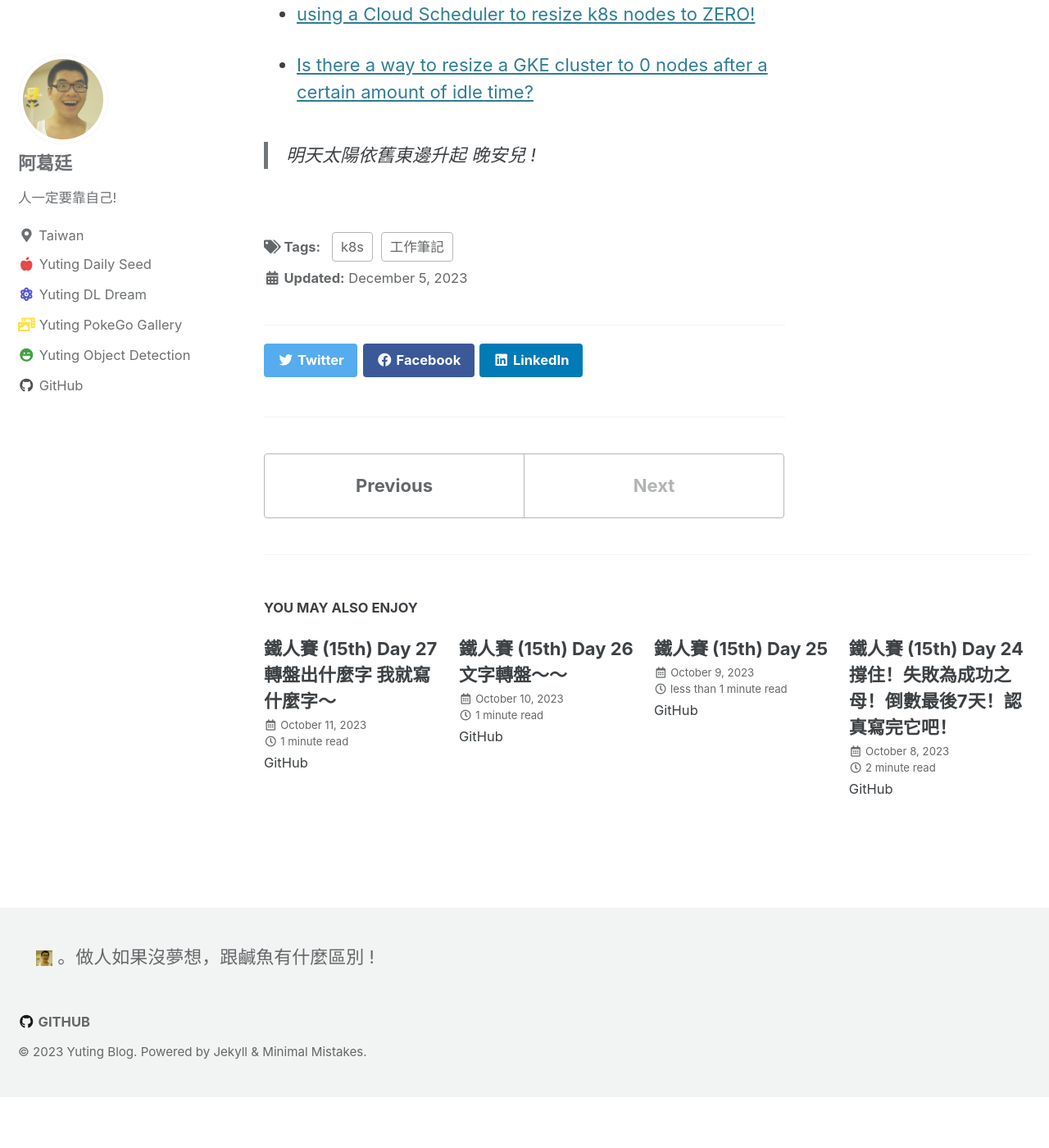
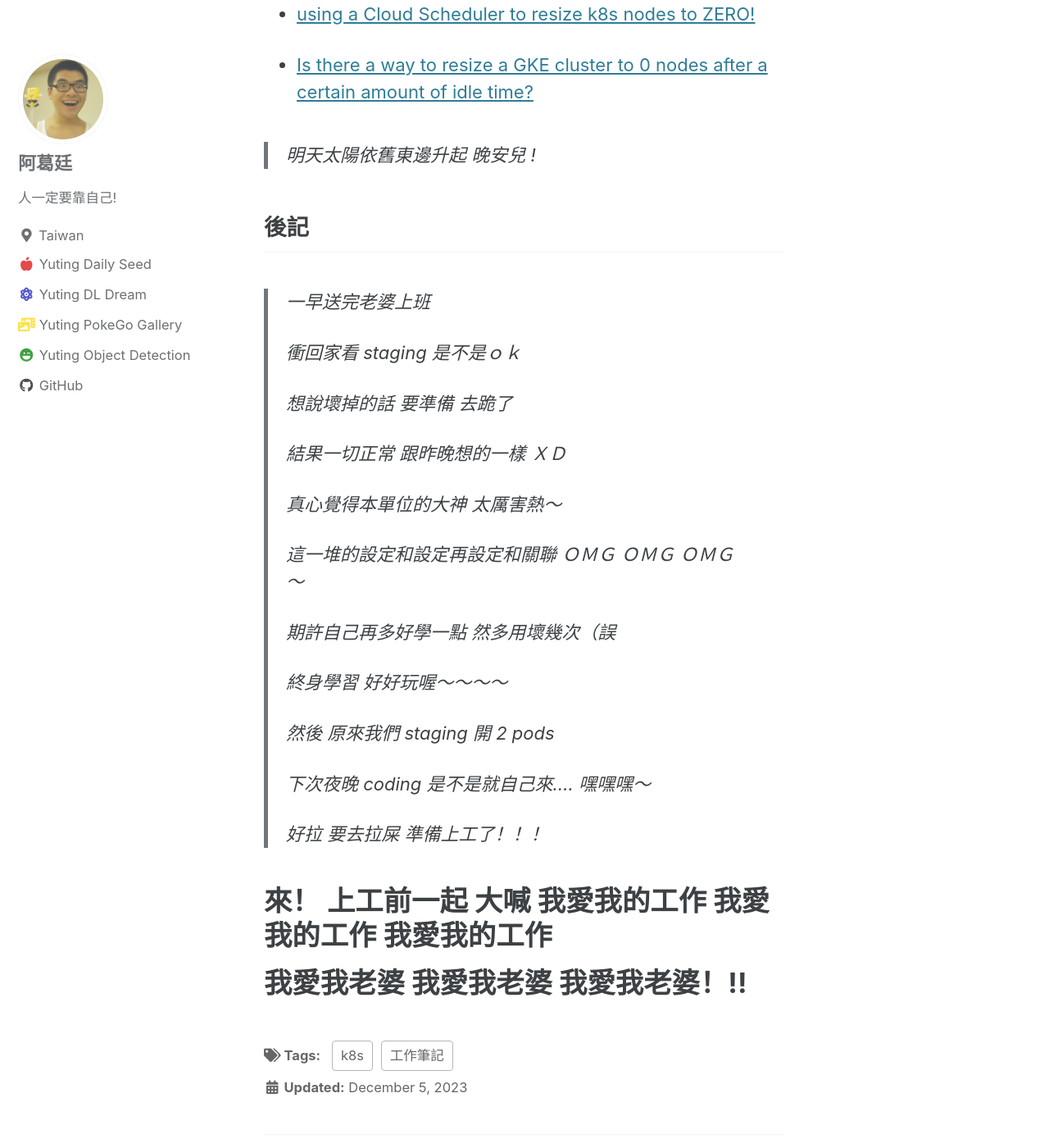
Before and after one commit to yuting3656/yutingblog, a Jekyll site: the page built from _posts/work-note/2023/2023-12-05-work-note-dz-k8s.md, in a window 1280 px wide and 1400 px high, scrolled down 2822 px. Shown: the whole window at 82% size. Built offline with Jekyll 4.4.1, drawn with Linux system fonts in a browser that asks for light colours; cached includes are drawn as plain includes; before the commit the page ends 4160 px from its top, so only the background shows below that; some of the changed text lies outside the part shown.

Commit message:
[update]

```diff
--- a/_posts/work-note/2023/2023-12-05-work-note-dz-k8s.md
+++ b/_posts/work-note/2023/2023-12-05-work-note-dz-k8s.md
@@ -84,3 +84,31 @@ tags: 工作筆記 k8s
 
 
 > 明天太陽依舊東邊升起 晚安兒 !
+
+## 後記
+
+> 一早送完老婆上班
+>
+> 衝回家看 staging 是不是ｏｋ
+>
+> 想說壞掉的話 要準備 去跪了
+>
+> 結果一切正常 跟昨晚想的一樣 ＸＤ
+>
+> 真心覺得本單位的大神 太厲害熱～
+>
+> 這一堆的設定和設定再設定和關聯 ＯＭＧ ＯＭＧ ＯＭＧ～
+>
+> 期許自己再多好學一點 然多用壞幾次（誤
+>
+> 終身學習 好好玩喔～～～～
+>
+> 然後 原來我們 staging 開 2 pods
+>
+> 下次夜晚 coding 是不是就自己來.... 嘿嘿嘿～
+>
+> 好拉 要去拉屎 準備上工了！！！
+
+# 來！ 上工前一起 大喊 我愛我的工作 我愛我的工作 我愛我的工作
+
+# 我愛我老婆 我愛我老婆 我愛我老婆！!!
```
